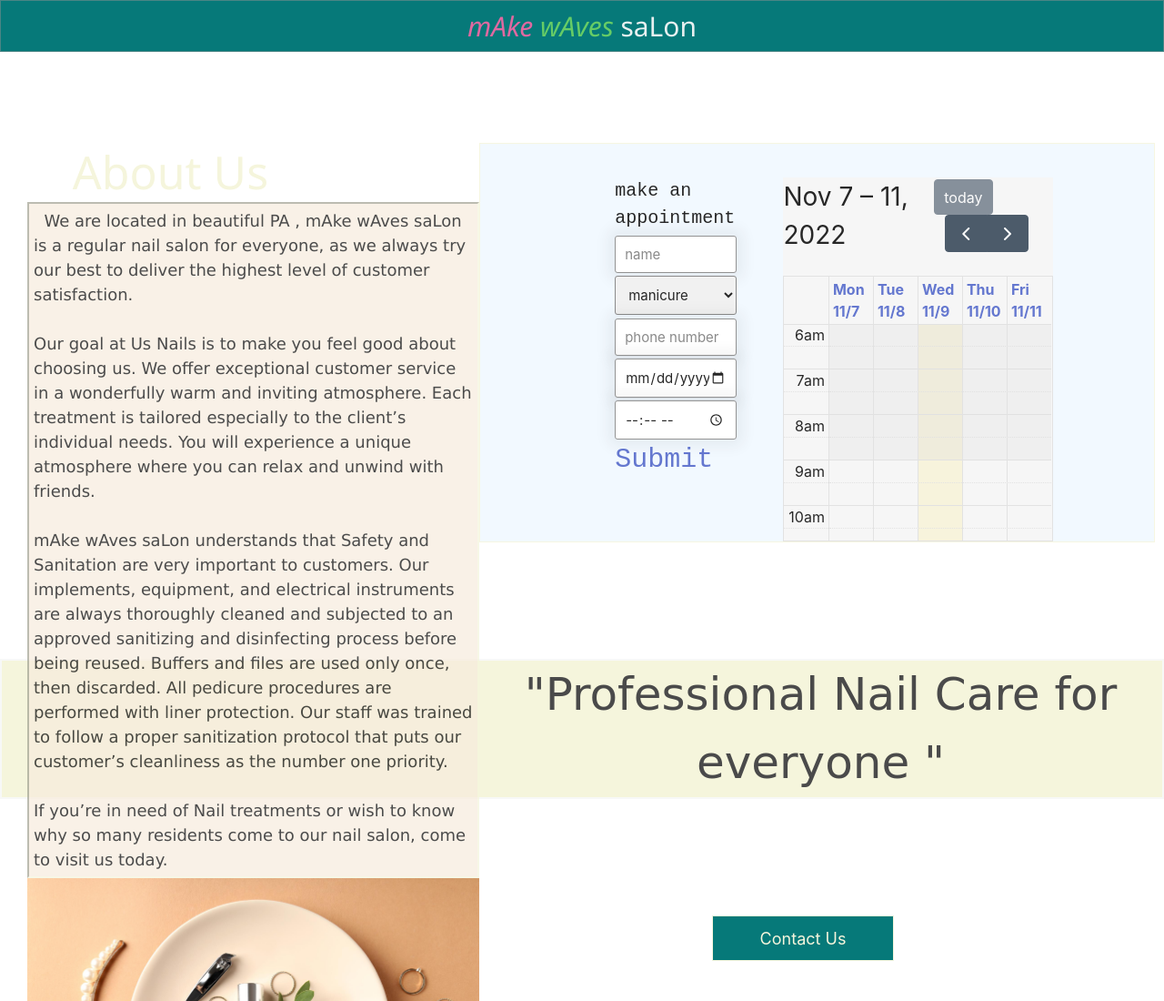
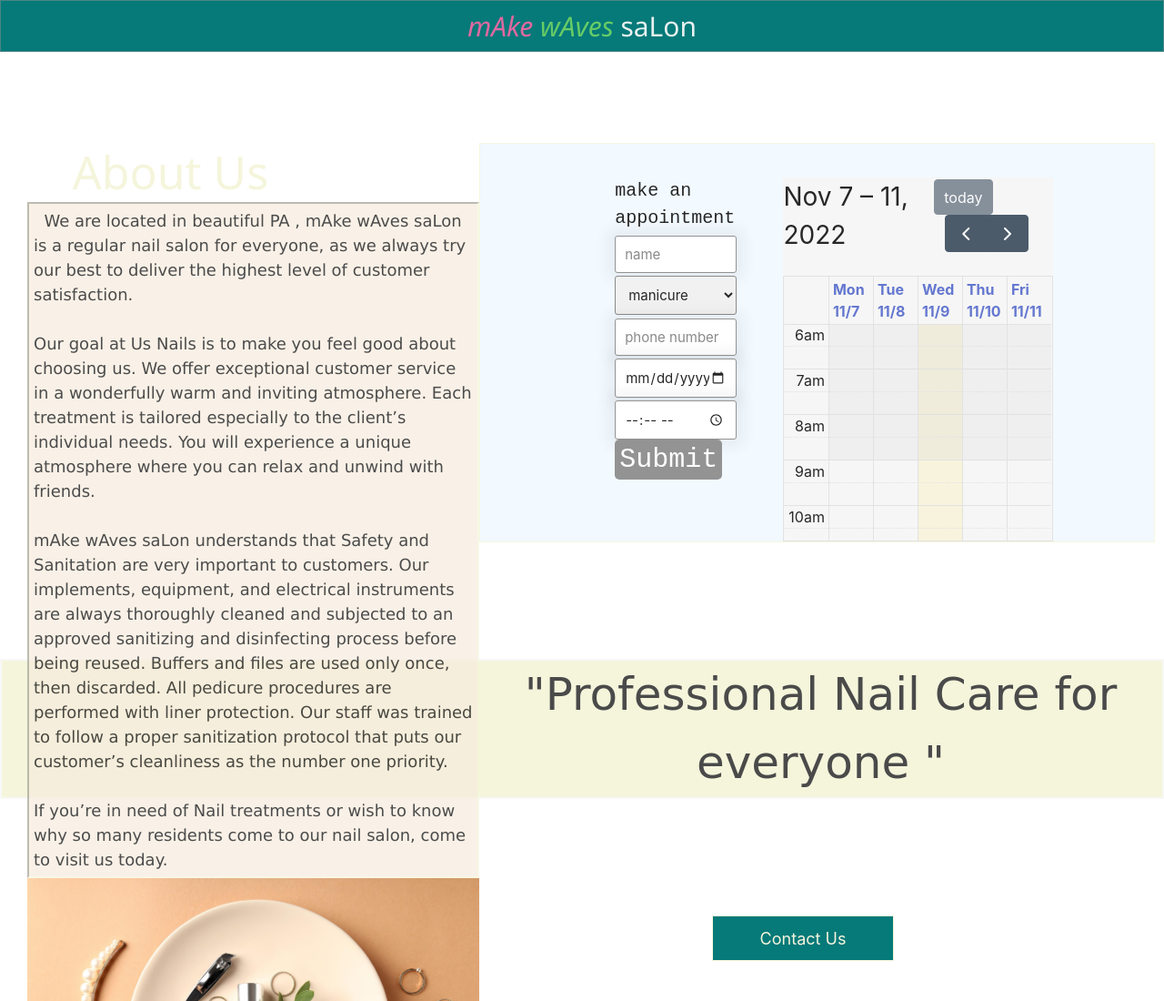
Before and after one commit to caltran117/Nail-Salon-App, a plain HTML site: page index.html in a window 1280 px wide. Shown: the top 1100 px of the page at 91% size. Drawn offline with nearby package versions, Linux system fonts and the light colour scheme.

Commit message:
added style rule for anghor element

```diff
--- a/css/calendar.css
+++ b/css/calendar.css
@@ -115,6 +115,16 @@ input:hover {
     transition: 0.2s;
 }
 
+/* style rule for submit anchor tag */
+#mailto {
+    color: white;
+    text-decoration: none;
+    border: gray;
+    background: gray;
+    padding: 5px;
+    border-radius: 5px;
+}
+
 /*set button style and border*/
 button {
     background: rgb(6, 121, 121);
```
